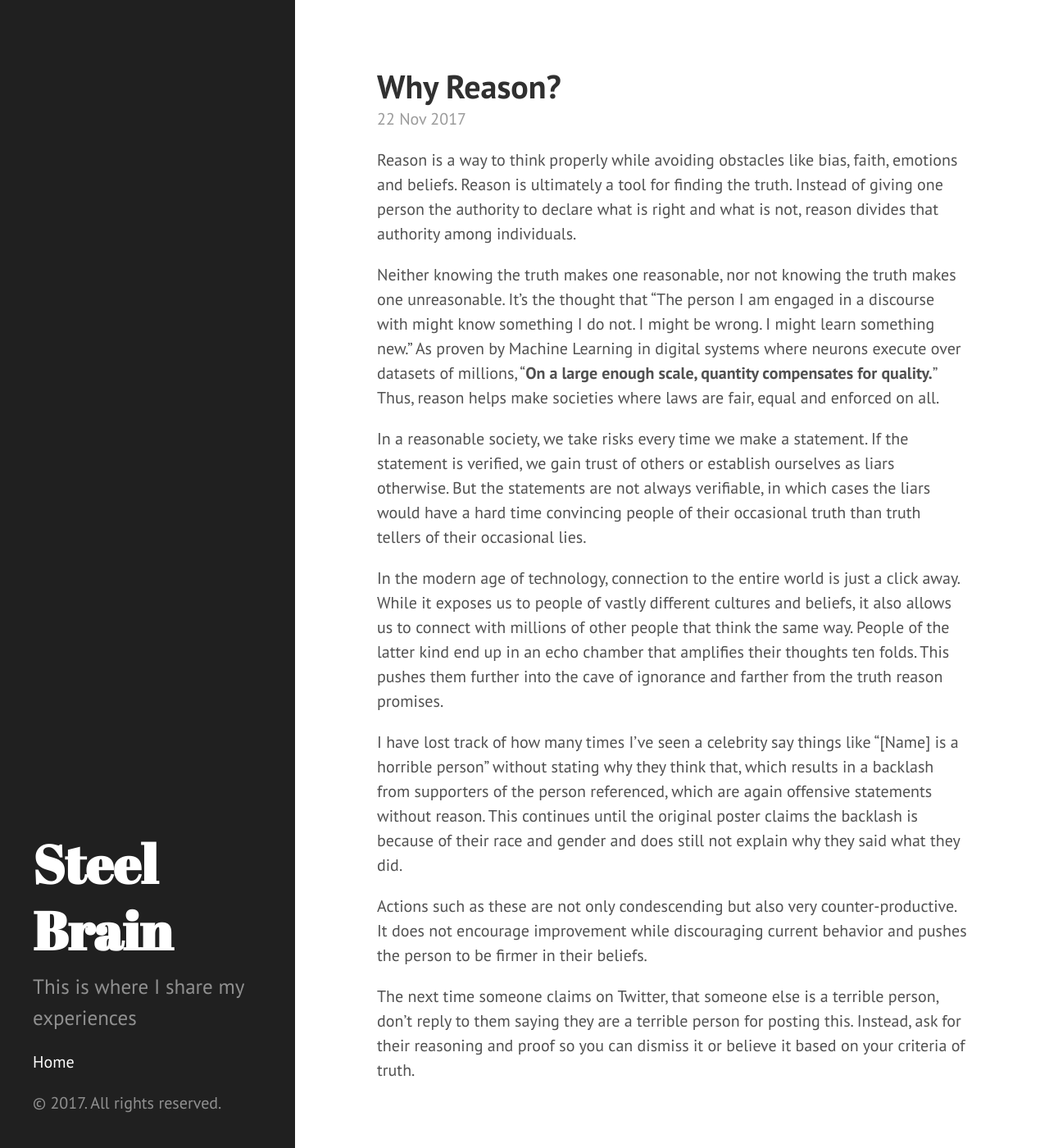
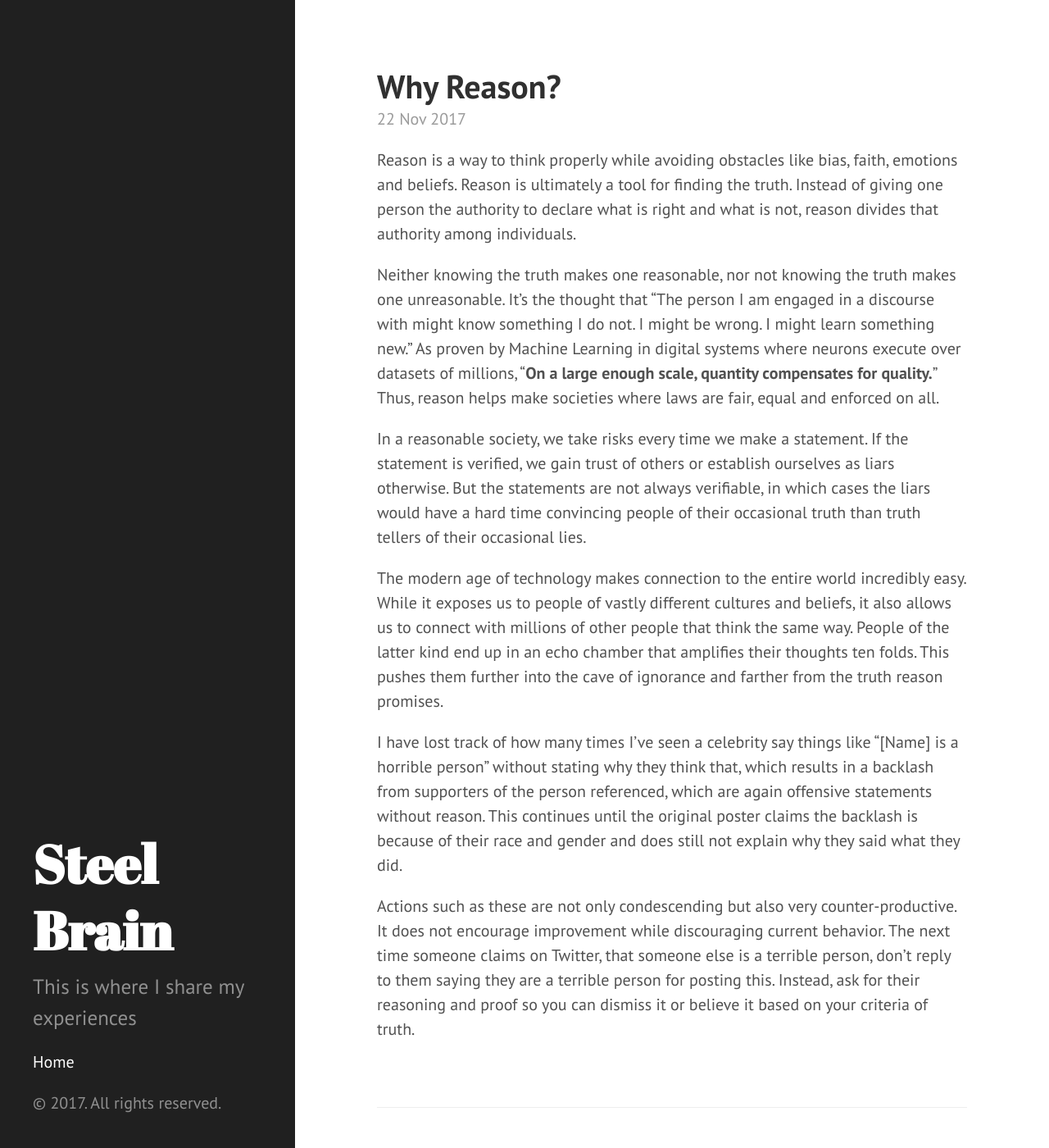
Before and after one commit to steelbrain/steelbrain.github.io, a Jekyll site: the page built from _posts/2017-11-22-why-reason.md, in a window 1280 px wide and 1400 px high. Shown: the whole window at 82% size. Built offline with Jekyll 4.4.1, drawn with Linux system fonts in a browser that asks for light colours; comment, search, counter and statistics services are not loaded.

Commit message:
:art: Revise Why Reason?

```diff
--- a/_posts/2017-11-22-why-reason.md
+++ b/_posts/2017-11-22-why-reason.md
@@ -9,10 +9,8 @@ Neither knowing the truth makes one reasonable, nor not knowing the truth makes
 
 In a reasonable society, we take risks every time we make a statement. If the statement is verified, we gain trust of others or establish ourselves as liars otherwise. But the statements are not always verifiable, in which cases the liars would have a hard time convincing people of their occasional truth than truth tellers of their occasional lies.
 
-In the modern age of technology, connection to the entire world is just a click away. While it exposes us to people of vastly different cultures and beliefs, it also allows us to connect with millions of other people that think the same way. People of the latter kind end up in an echo chamber that amplifies their thoughts ten folds. This pushes them further into the cave of ignorance and farther from the truth reason promises.
+The modern age of technology makes connection to the entire world incredibly easy. While it exposes us to people of vastly different cultures and beliefs, it also allows us to connect with millions of other people that think the same way. People of the latter kind end up in an echo chamber that amplifies their thoughts ten folds. This pushes them further into the cave of ignorance and farther from the truth reason promises.
 
 I have lost track of how many times I've seen a celebrity say things like "[Name] is a horrible person" without stating why they think that, which results in a backlash from supporters of the person referenced, which are again offensive statements without reason. This continues until the original poster claims the backlash is because of their race and gender and does still not explain why they said what they did.
 
-Actions such as these are not only condescending but also very counter-productive. It does not encourage improvement while discouraging current behavior and pushes the person to be firmer in their beliefs.
-
-The next time someone claims on Twitter, that someone else is a terrible person, don't reply to them saying they are a terrible person for posting this. Instead, ask for their reasoning and proof so you can dismiss it or believe it based on your criteria of truth.
+Actions such as these are not only condescending but also very counter-productive. It does not encourage improvement while discouraging current behavior. The next time someone claims on Twitter, that someone else is a terrible person, don't reply to them saying they are a terrible person for posting this. Instead, ask for their reasoning and proof so you can dismiss it or believe it based on your criteria of truth.
```
